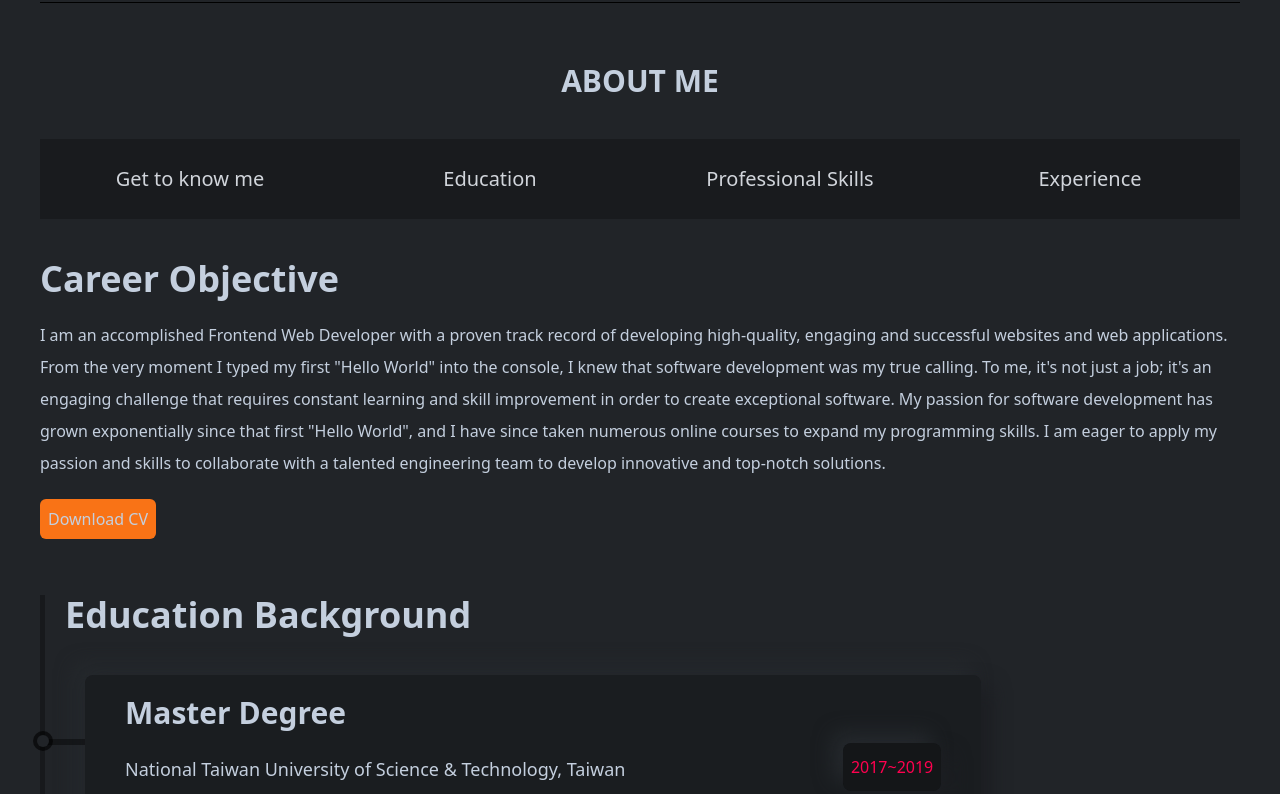
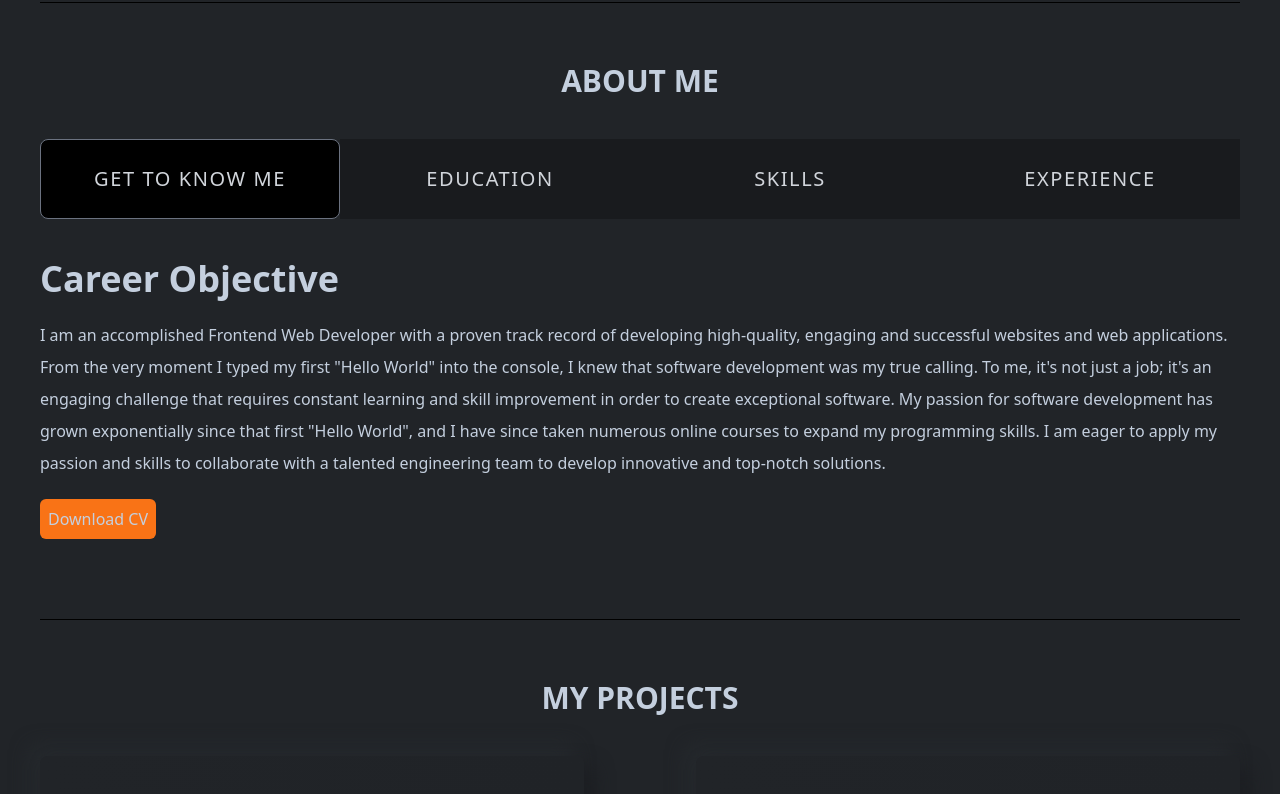
Before and after one commit to Babucarr-Badjie/Personal-Portfolio, a React (Create React App) app: page / in a window 1280 px wide. Shown: the part 740-1534 px from the top of the page. Built offline with nearby package versions, Linux system fonts and the light colour scheme.

Commit message:
updated the skills component

```diff
--- a/package.json
+++ b/package.json
@@ -6,6 +6,7 @@
     "@testing-library/jest-dom": "^5.16.5",
     "@testing-library/react": "^13.4.0",
     "@testing-library/user-event": "^13.5.0",
+    "framer-motion": "^9.0.7",
     "react": "^18.2.0",
     "react-dom": "^18.2.0",
     "react-icons": "^4.7.1",
--- a/src/index.css
+++ b/src/index.css
@@ -16,7 +16,7 @@
   .about-me {
     @apply w-full h-20 bg-black bg-opacity-25 text-xl
   text-gray-300 flex justify-center cursor-pointer hover:bg-opacity-40
-    duration-300 items-center border-[1px] rounded-none border-none;
+    duration-300 items-center border-[1px] rounded-none;
   }
 }
 .bgOpacity {
--- a/src/pages/about/About.js
+++ b/src/pages/about/About.js
@@ -1,5 +1,16 @@
-import AboutCard from "./AboutCard";
+import Education from "./Education";
+import KnowMe from "./KnowMe";
+import Skills from "./Skills";
+import Experience from "./Experience";
+import { useState } from "react";
+
 export default function About() {
+  // declare states
+  const [knowMeData, setKnowMeData] = useState(true);
+  const [educationData, setEducationData] = useState(false);
+  const [skillsData, setSkillsData] = useState(false);
+  const [experienceData, setExperienceData] = useState(false);
+
   return (
     <section
       id="about"
@@ -10,55 +21,73 @@ export default function About() {
         <h1 className="text-3xl font-extrabold">ABOUT ME</h1>
       </div>
       <div>
-        <ul className="w-full grid grid-cols-4 py-10">
-          <li className="about-me">Get to know me</li>
-          <li className="about-me">Education</li>
-          <li className="about-me">Professional Skills</li>
-          <li className="about-me">Experience</li>
+        <ul className="w-full grid grid-cols-4 py-10  uppercase tracking-widest">
+          <li
+            onClick={() =>
+              setKnowMeData(true) &
+              setEducationData(false) &
+              setSkillsData(false) &
+              setExperienceData(false)
+            }
+            className={`${
+              knowMeData
+                ? "border-gray-500 rounded-lg bg-black"
+                : "border-transparent"
+            } about-me`}
+          >
+            Get to know me
+          </li>
+          <li
+            onClick={() =>
+              setKnowMeData(false) &
+              setEducationData(true) &
+              setSkillsData(false) &
+              setExperienceData(false)
+            }
+            className={`${
+              educationData
+                ? "border-gray-500 rounded-lg bg-black"
+                : "border-transparent"
+            } about-me`}
+          >
+            Education
+          </li>
+          <li
+            onClick={() =>
+              setKnowMeData(false) &
+              setEducationData(false) &
+              setSkillsData(true) &
+              setExperienceData(false)
+            }
+            className={`${
+              skillsData
+                ? "border-gray-500 rounded-lg bg-black"
+                : "border-transparent"
+            } about-me`}
+          >
+            Skills
+          </li>
+          <li
+            onClick={() =>
+              setKnowMeData(false) &
+              setEducationData(false) &
+              setSkillsData(false) &
+              setExperienceData(true)
+            }
+            className={`${
+              experienceData
+                ? "border-gray-500 rounded-lg bg-black"
+                : "border-transparent"
+            } about-me`}
+          >
+            Experience
+          </li>
         </ul>
       </div>
-      <div>
-        <h2 className="text-4xl font-bold ">Career Objective</h2>
-        <p className="leading-8 py-5">
-          I am an accomplished Frontend Web Developer with a proven track record
-          of developing high-quality, engaging and successful websites and web
-          applications. From the very moment I typed my first "Hello World" into
-          the console, I knew that software development was my true calling. To
-          me, it's not just a job; it's an engaging challenge that requires
-          constant learning and skill improvement in order to create exceptional
-          software. My passion for software development has grown exponentially
-          since that first "Hello World", and I have since taken numerous online
-          courses to expand my programming skills. I am eager to apply my
-          passion and skills to collaborate with a talented engineering team to
-          develop innovative and top-notch solutions.
-        </p>
-        <a href="../../assests/Resume.pdf" download>
-          <button
-            className="bg-orange-500 py-2 px-2 hover:bg-slate-300
-            hover:text-black rounded-md"
-          >
-            Download CV
-          </button>
-        </a>
-      </div>
-      <div
-        className="mt-14 w-full h-[400px] border-l-[5px] border-black
-          border-opacity-30 flex flex-col gap-10 "
-      >
-        <h2 className="text-4xl font-bold ml-5 ">Education Background</h2>
-        <AboutCard
-          header="Master Degree"
-          time="2017~2019"
-          school="National Taiwan University of Science & Technology, Taiwan "
-          major="Civil & Construction Engineering"
-        />
-        <AboutCard
-          header="Bachelor Degree"
-          time="2012~2016"
-          school="National Taipei University of Technology, Taiwan "
-          major="Civil Engineering"
-        />
-      </div>
+      {knowMeData && <KnowMe />}
+      {educationData && <Education />}
+      {skillsData && <Skills />}
+      {experienceData && <Experience />}
     </section>
   );
 }
--- a/src/pages/about/AboutCard.js
+++ b/src/pages/about/AboutCard.js
@@ -1,5 +1,3 @@
-import React from "react";
-
 export default function AboutCard({ header, time, school, major }) {
   return (
     <div className="w-full h-3/4 group flex">
@@ -15,7 +13,7 @@ export default function AboutCard({ header, time, school, major }) {
         </span>
       </div>
       <div
-        className="w-3/4 bg-black bg-opacity-20 hover:bg-opacity-30
+        className="w-full bg-black bg-opacity-20 hover:bg-opacity-30
         duration-300 rounded-lg px-10 flex flex-col gap-10 shadow-shadowOne"
       >
         <div className="flex justify-between items-center">
--- /dev/null
+++ b/src/pages/about/Education.js
@@ -0,0 +1,30 @@
+import { motion } from "framer-motion";
+import AboutCard from "./AboutCard";
+
+export default function Education() {
+  return (
+    <motion.div
+      initial={{ opacity: 0 }}
+      animate={{ opacity: 1, transition: { duration: 0.5 } }}
+    >
+      <div
+        className="mt-14 w-full h-[500px] border-l-[5px] border-black
+        border-opacity-30 flex flex-col gap-10 "
+      >
+        <h2 className="text-4xl font-bold ml-5 ">Education Background</h2>
+        <AboutCard
+          header="Master Degree"
+          time="2017~2019"
+          school="National Taiwan University of Science & Technology, Taiwan "
+          major="Civil & Construction Engineering"
+        />
+        <AboutCard
+          header="Bachelor Degree"
+          time="2012~2016"
+          school="National Taipei University of Technology, Taiwan "
+          major="Civil Engineering"
+        />
+      </div>
+    </motion.div>
+  );
+}
--- /dev/null
+++ b/src/pages/about/Experience.js
@@ -0,0 +1,12 @@
+import { motion } from "framer-motion";
+
+export default function Experience() {
+  return (
+    <motion.div
+      initial={{ opacity: 0 }}
+      animate={{ opacity: 1, transition: { duration: 0.5 } }}
+    >
+      Experience
+    </motion.div>
+  );
+}
--- /dev/null
+++ b/src/pages/about/KnowMe.js
@@ -0,0 +1,35 @@
+import React from "react";
+import { motion } from "framer-motion";
+import Resume from "../../assests/Resume.pdf";
+
+export default function KnowMe() {
+  return (
+    <motion.div
+      initial={{ opacity: 0 }}
+      animate={{ opacity: 1, transition: { duration: 0.5 } }}
+    >
+      <h2 className="text-4xl font-bold ">Career Objective</h2>
+      <p className="leading-8 py-5">
+        I am an accomplished Frontend Web Developer with a proven track record
+        of developing high-quality, engaging and successful websites and web
+        applications. From the very moment I typed my first "Hello World" into
+        the console, I knew that software development was my true calling. To
+        me, it's not just a job; it's an engaging challenge that requires
+        constant learning and skill improvement in order to create exceptional
+        software. My passion for software development has grown exponentially
+        since that first "Hello World", and I have since taken numerous online
+        courses to expand my programming skills. I am eager to apply my passion
+        and skills to collaborate with a talented engineering team to develop
+        innovative and top-notch solutions.
+      </p>
+      <a href={Resume} download>
+        <button
+          className="bg-orange-500 py-2 px-2 hover:bg-slate-300
+      hover:text-black rounded-md"
+        >
+          Download CV
+        </button>
+      </a>
+    </motion.div>
+  );
+}
--- /dev/null
+++ b/src/pages/about/Skills.js
@@ -0,0 +1,12 @@
+import { motion } from "framer-motion";
+
+export default function Skills() {
+  return (
+    <motion.div
+      initial={{ opacity: 0 }}
+      animate={{ opacity: 1, transition: { duration: 0.5 } }}
+    >
+      Skills
+    </motion.div>
+  );
+}
```
Also changed, not shown: 1 other file (tests, documents, lock files or other folders).
